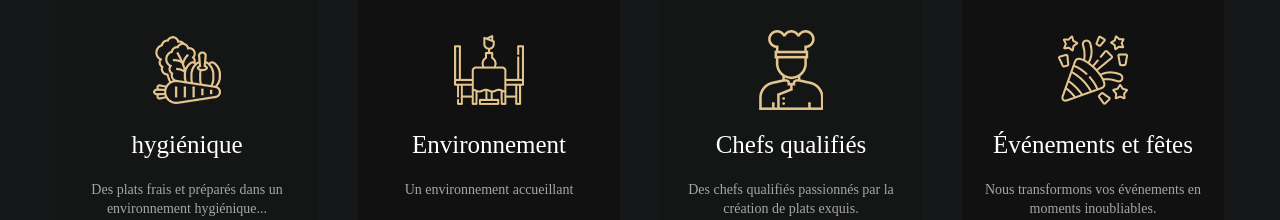
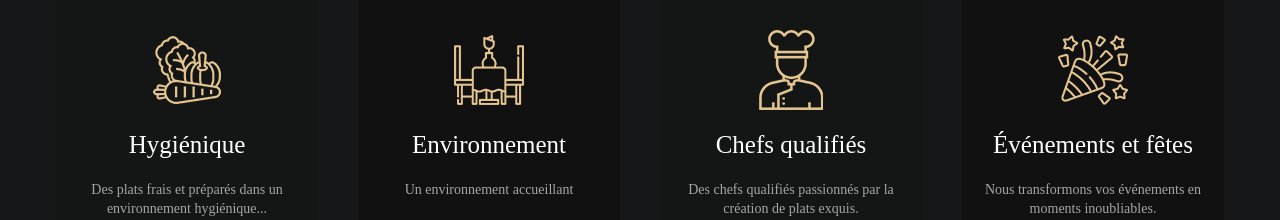
Before and after one commit to Tech-Xposer/Milane, a Next.js app in the folder milane/: page / in a window 1280 px wide. Shown: the part 6440-6660 px from the top of the page. Built offline with nearby package versions, Linux system fonts and the light colour scheme; a web font is replaced by a local one.

Commit message:
hygiénique

```diff
--- a/milane/src/components/Features.jsx
+++ b/milane/src/components/Features.jsx
@@ -18,7 +18,7 @@ const Features = () => {
                   alt="icon"
                 />
               </div>
-              <h3 className="title-2 card-title">hygiénique</h3>
+              <h3 className="title-2 card-title">Hygiénique</h3>
               <p className="label-1 card-text">
                 Des plats frais et préparés dans un environnement hygiénique...
               </p>
```
